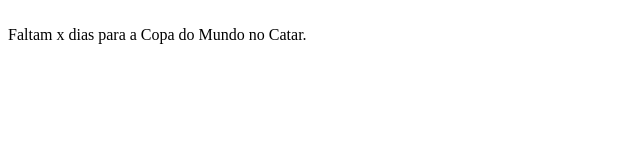
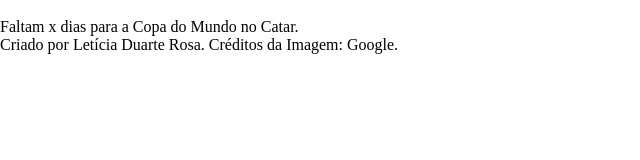
Before and after one commit to LethDuarte/projeto-copa-dias, a plain HTML site: page index.html in a window 1280 px wide. Shown: the whole page, without its empty margins (0-640 px from the left). Drawn offline with Linux system fonts and the light colour scheme.

Commit message:
definindo configurações de estilo básicas

```diff
--- a/estilos/style.css
+++ b/estilos/style.css
@@ -0,0 +1,18 @@
+@charset "UTF-8";
+
+@import url('https://fonts.googleapis.com/css2?family=Russo+One&display=swap'); /*font-family: 'Russo One', sans-serif;*/
+
+:root{
+    --fonte-padrao: 'Russo One', sans-serif;
+
+    --cor1: #400822;
+    --cor2: #8c184e;
+    --cor3: #731440;
+    --cor4: #260216;
+    --cor5: #f2f2f2;
+}
+
+*{
+    margin: 0;
+    padding: 0;
+}
--- a/index.html
+++ b/index.html
@@ -8,13 +8,17 @@
     <link rel="stylesheet" href="estilos/style.css">
 </head>
 <body onload="contar()">
-    <div class="animacao">
-        <img src="imagens/copa-catar01.jpg" alt="">
-    </div>
+    <main>
+        <div class="animacao">
+            <img src="imagens/copa-catar01.jpg" alt="">
+        </div>
+        <div class="texto">
+            Faltam x dias para a Copa do Mundo no Catar.
+        </div>
+    </main>
 
-    <div class="texto">
-        Faltam x dias para a Copa do Mundo no Catar.
-    </div>
+    <footer>Criado por Letícia Duarte Rosa. Créditos da Imagem: Google.</footer>
+
+    <script src="scripts/script.js"></script>
 </body>
-<script src="scripts/script.js"></script>
 </html>
```
